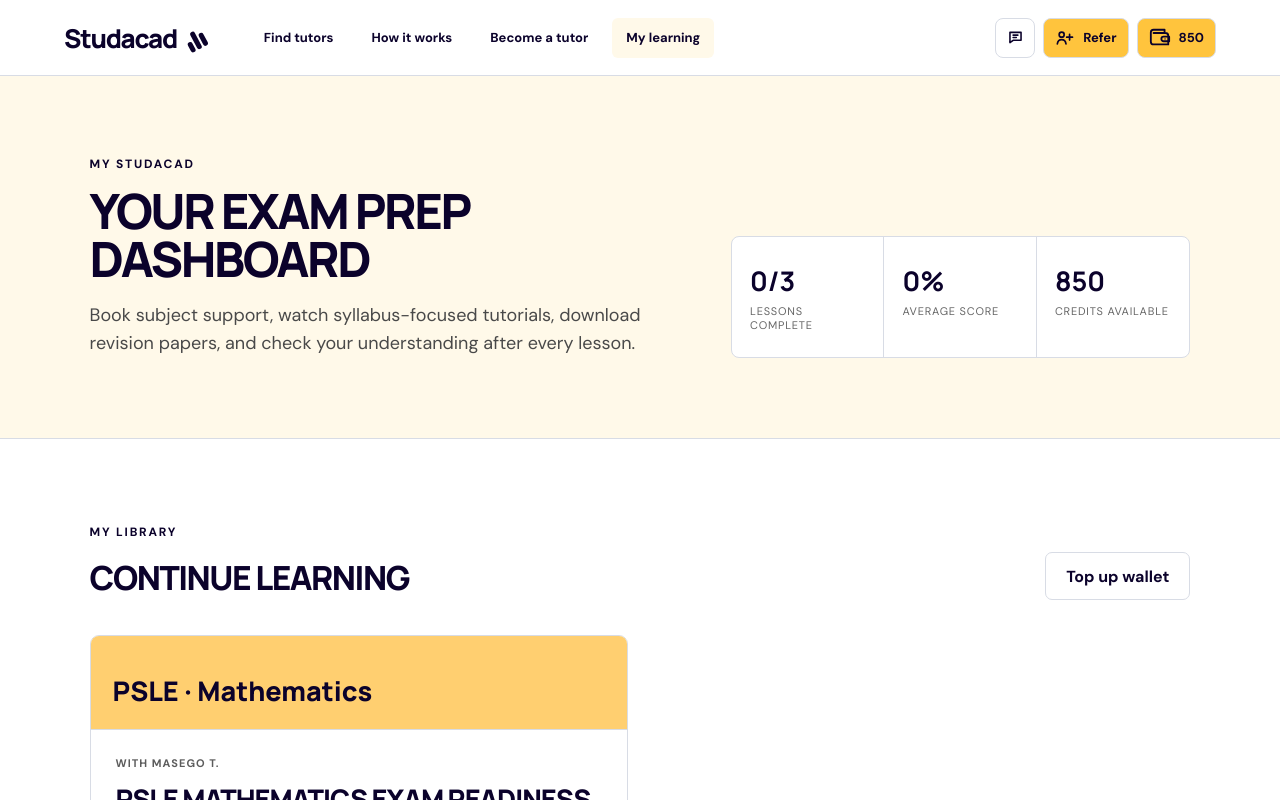
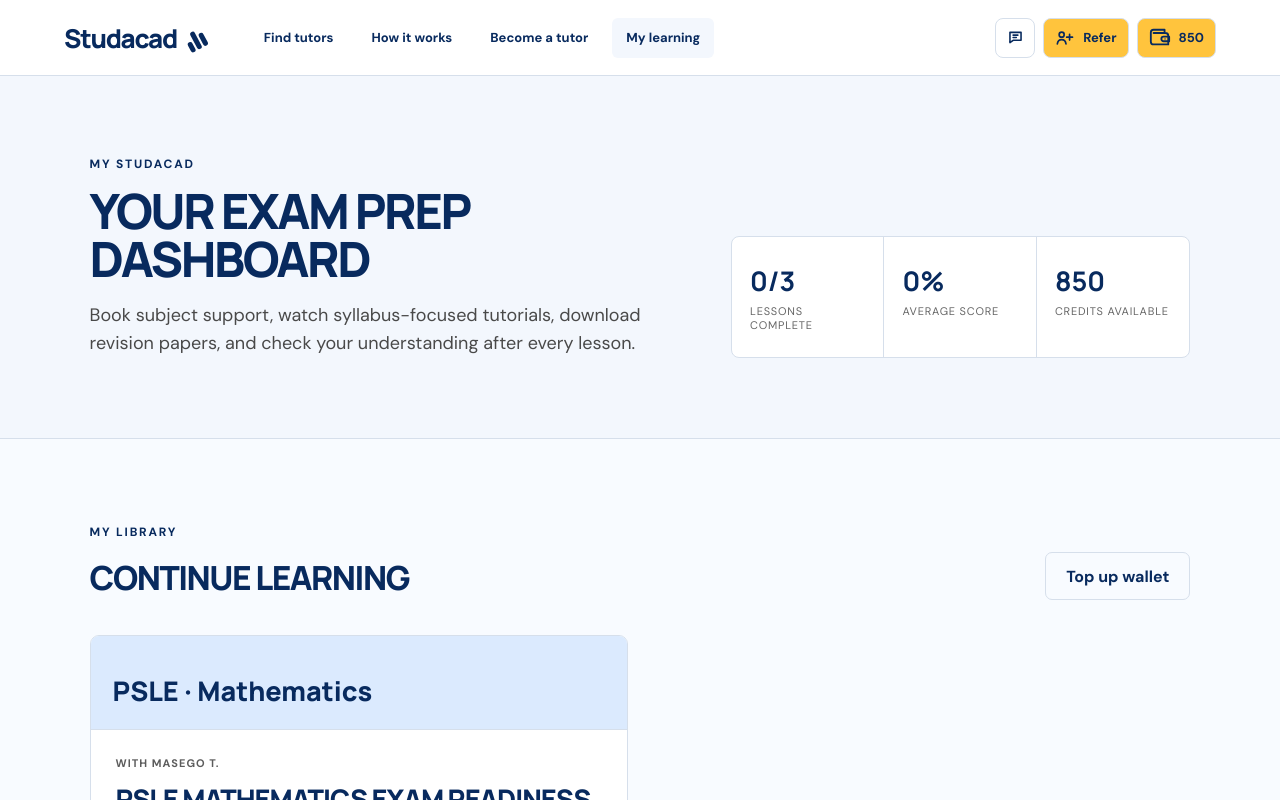
Before and after one commit to Rage1919/studacad, a Next.js app: page /learn in a window 1280 px wide. Shown: the top 800 px of the page. Built offline with nearby package versions, Linux system fonts and the light colour scheme.

Commit message:
Rebalance platform theme toward blue (#10)
Use navy, pale blue, and white for major platform surfaces and reserve yellow for compact accents, highlights, and selected states.

```diff
--- a/app/admin/page.tsx
+++ b/app/admin/page.tsx
@@ -12,7 +12,7 @@ export default function AdminPage() {
   const { courses, addCourse, addLesson, resetDemo } = useLms();
   const [tab, setTab] = useState<"lesson" | "course" | "library">("lesson");
   const [notice, setNotice] = useState("");
-  const [courseForm, setCourseForm] = useState({ title: "", examination: "PSLE" as ExamLevel, subject: "Mathematics", description: "", instructor: "", price: 120, color: "#c9fa78" });
+  const [courseForm, setCourseForm] = useState({ title: "", examination: "PSLE" as ExamLevel, subject: "Mathematics", description: "", instructor: "", price: 120, color: "#dbeafe" });
   const [lessonForm, setLessonForm] = useState({ courseId: courses[0]?.id ?? "", title: "", duration: "15 min", description: "", videoUrl: "https://www.youtube.com/embed/PSqbQXy8oq0", revisionTitle: "", revisionContent: "" });
   const [questions, setQuestions] = useState<QuizQuestion[]>([blankQuestion()]);
 
@@ -23,7 +23,7 @@ export default function AdminPage() {
     const course: Course = { ...courseForm, id: slug(courseForm.title), price: Number(courseForm.price), lessons: [] };
     addCourse(course);
     setLessonForm(current => ({ ...current, courseId: course.id }));
-    setCourseForm({ title: "", examination: "PSLE", subject: "Mathematics", description: "", instructor: "", price: 120, color: "#c9fa78" });
+    setCourseForm({ title: "", examination: "PSLE", subject: "Mathematics", description: "", instructor: "", price: 120, color: "#dbeafe" });
     setTab("lesson");
     flash(`${course.title} created. Add its first lesson now.`);
   };
--- a/app/globals.css
+++ b/app/globals.css
@@ -1,15 +1,15 @@
 @import url('https://fonts.googleapis.com/css2?family=DM+Sans:wght@400;500;600;700&family=Manrope:wght@500;600;700;800&display=swap');
 
 :root {
-  --ink: #0b022b;
-  --pink: #fff4cf;
-  --pink-soft: #fff9e9;
-  --cream: #ffffff;
-  --lime: #ffc43d;
-  --violet: #0b022b;
-  --blue: #fff4cf;
+  --ink: #082a5e;
+  --pink: #e7f1ff;
+  --pink-soft: #f3f7fd;
+  --cream: #f8fbff;
+  --lime: #dbeafe;
+  --violet: #0b3d79;
+  --blue: #dbeafe;
   --yellow: #ffc43d;
-  --line: #d8dce5;
+  --line: #d6dfeb;
   --white: #ffffff;
   --shadow: none;
 }
@@ -24,14 +24,22 @@ button { color: inherit; }
 a { color: inherit; text-decoration: none; }
 svg { width: 20px; height: 20px; fill: none; stroke: currentColor; stroke-width: 2; stroke-linecap: round; stroke-linejoin: round; }
 
-/* Shared navy, yellow, and white platform theme. */
+/* Shared blue, white, and yellow-accent platform theme. */
 .tutor-cta,
+.onboarding-form-heading i { background: var(--yellow) !important; color: var(--ink) !important; }
+
 .tutor-apply-panel,
 .referral-hero,
 .credit-art,
 .onboarding-complete,
 .onboarding-progress-card li.complete button > span:first-child,
-.onboarding-form-heading i { background: var(--yellow) !important; color: var(--ink) !important; }
+.guarantee,
+.share-art,
+.color-2,
+.tutor-photo.yellow,
+.course-banner { background: var(--blue) !important; color: var(--ink) !important; }
+
+.share-art i:nth-child(2) { background: var(--yellow) !important; }
 
 .quiz-module,
 .how,
--- a/app/lib/lms.ts
+++ b/app/lib/lms.ts
@@ -60,7 +60,7 @@ export const defaultCourses: Course[] = [
     examination: "PSLE",
     subject: "Mathematics",
     description: "Build speed and confidence in computation, application, and reasoning for Botswana PSLE Mathematics.",
-    color: "#ffcf70",
+    color: "#dbeafe",
     price: 140,
     instructor: "Masego T.",
     lessons: [
@@ -112,7 +112,7 @@ export const defaultCourses: Course[] = [
     examination: "PSLE",
     subject: "Science",
     description: "Revise scientific knowledge and practise applying it to everyday Botswana contexts.",
-    color: "#b8efc5",
+    color: "#eaf3ff",
     price: 125,
     instructor: "Kagiso R.",
     lessons: [
@@ -150,7 +150,7 @@ export const defaultCourses: Course[] = [
     examination: "JCE",
     subject: "General Science",
     description: "Connect biology, chemistry, and physics ideas with JCE-style explanations and data questions.",
-    color: "#aee4ff",
+    color: "#cfe4ff",
     price: 180,
     instructor: "Thabo K.",
     lessons: [
@@ -189,7 +189,7 @@ export const defaultCourses: Course[] = [
     examination: "JCE",
     subject: "Mathematics",
     description: "Strengthen algebra, ratio, graphs, and clear mathematical reasoning for the JCE examination.",
-    color: "#e0c8ff",
+    color: "#f3f7fd",
     price: 165,
     instructor: "Lorato P.",
     lessons: [
@@ -227,7 +227,7 @@ export const defaultCourses: Course[] = [
     examination: "BGCSE",
     subject: "Mathematics",
     description: "Practise the algebra, geometry, and statistics methods needed for confident BGCSE responses.",
-    color: "#ffb6b0",
+    color: "#d7eaff",
     price: 220,
     instructor: "Onalenna B.",
     lessons: [
@@ -265,7 +265,7 @@ export const defaultCourses: Course[] = [
     examination: "BGCSE",
     subject: "Biology",
     description: "Turn key biological processes into precise, exam-ready explanations and labelled diagrams.",
-    color: "#8ee3d2",
+    color: "#e4f0ff",
     price: 210,
     instructor: "Keneilwe S.",
     lessons: [
```
